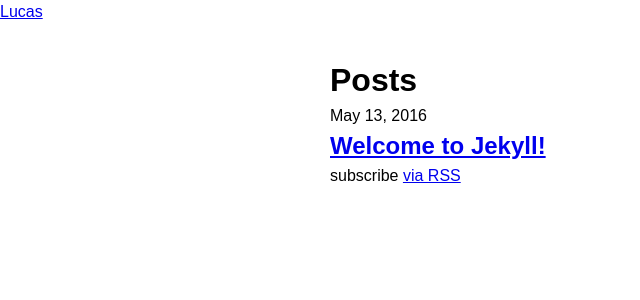
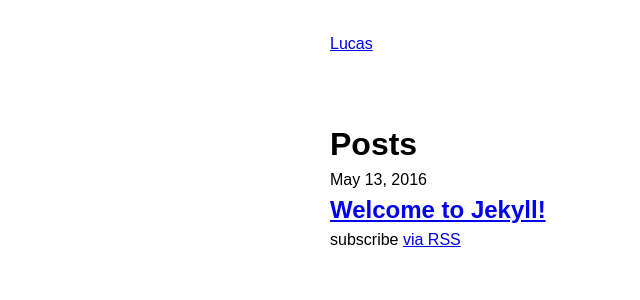
Before and after one commit to AgtLucas/_agtlucas.com, a Jekyll site: the page built from index.html, in a window 1280 px wide. Shown: the top 300 px of the page, without its empty margins (0-640 px from the left). Built offline with Jekyll 4.4.1, drawn with Linux system fonts in a browser that asks for light colours.

Commit message:
Update css

```diff
--- a/src/css/config/base.css
+++ b/src/css/config/base.css
@@ -1,3 +1,4 @@
+.Header,
 .Main {
   padding: 2em;
 
```
Also changed, not shown: _includes/css/main.css (+1 -1 lines).
